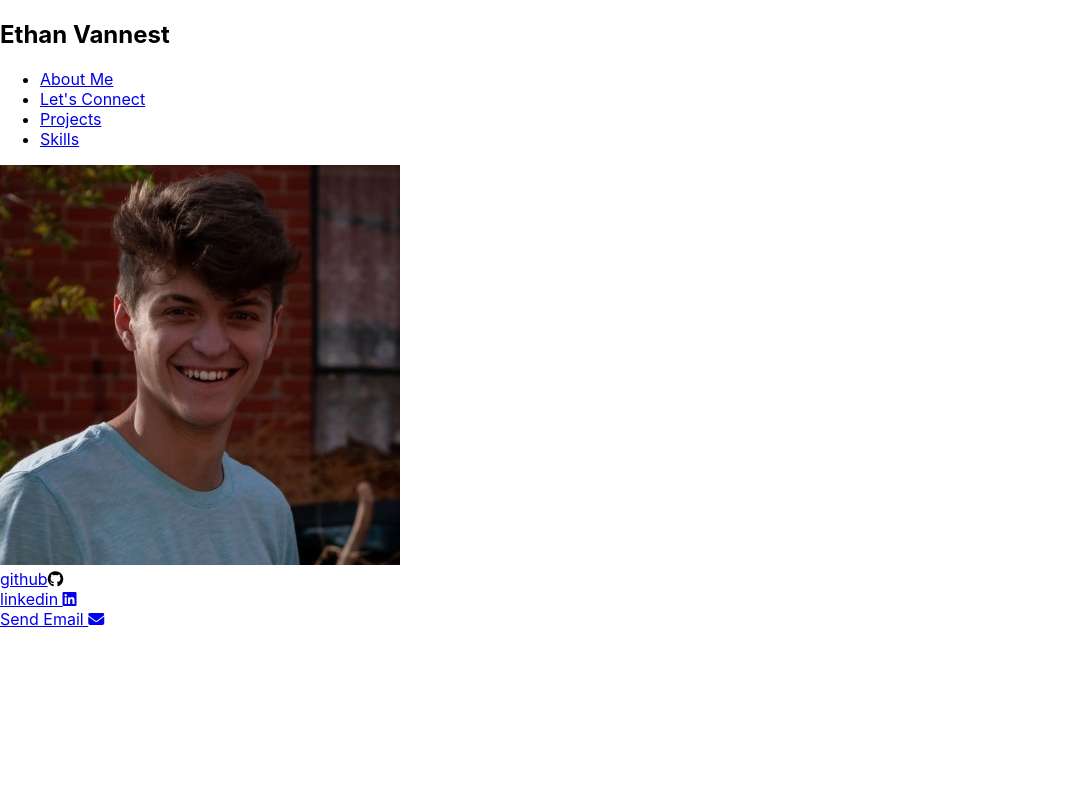
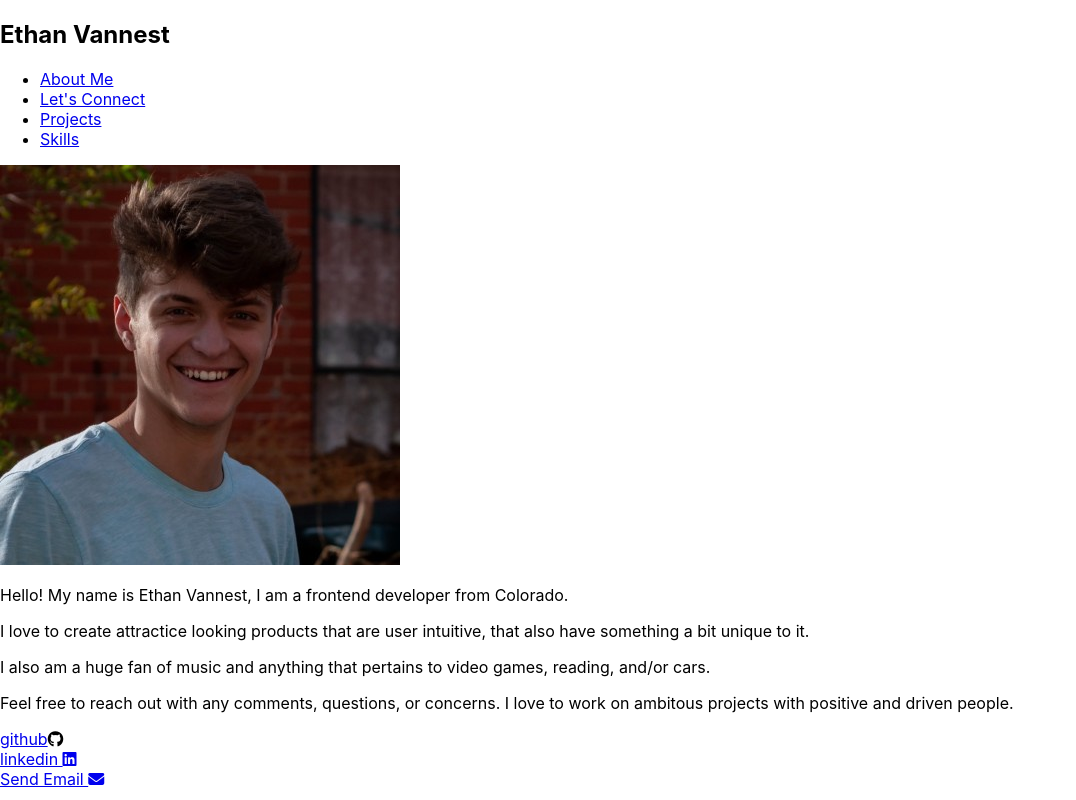
Before and after one commit to ethanVannest/EthanPortfolio, a React (Create React App) app in the folder portfolio/: page / in a window 1280 px wide. Shown: the whole page, without its empty margins (0-1076 px from the left). Built offline with nearby package versions, Linux system fonts and the light colour scheme.

Commit message:
added about me text

```diff
--- a/portfolio/src/PageRoutes/AboutMe.js
+++ b/portfolio/src/PageRoutes/AboutMe.js
@@ -4,7 +4,21 @@ const AboutMe = () => {
   return (
     <div className='AboutPage'>
         <img src={require('../images/Ethan_headshot.jpeg')} alt={pictureName}/>
+        <div>
 
+            <p>
+                Hello! My name is Ethan Vannest, I am a frontend developer from Colorado.
+            </p>
+            <p>
+                I love to create attractice looking products that are user intuitive, that also have something a bit unique to it.
+            </p>
+            <p>
+                I also am a huge fan of music and anything that pertains to video games, reading, and/or cars.
+            </p>
+            <p>
+                Feel free to reach out with any comments, questions, or concerns. I love to work on ambitous projects with positive and driven people.
+            </p>
+        </div>
     </div>
   )
 }
```
